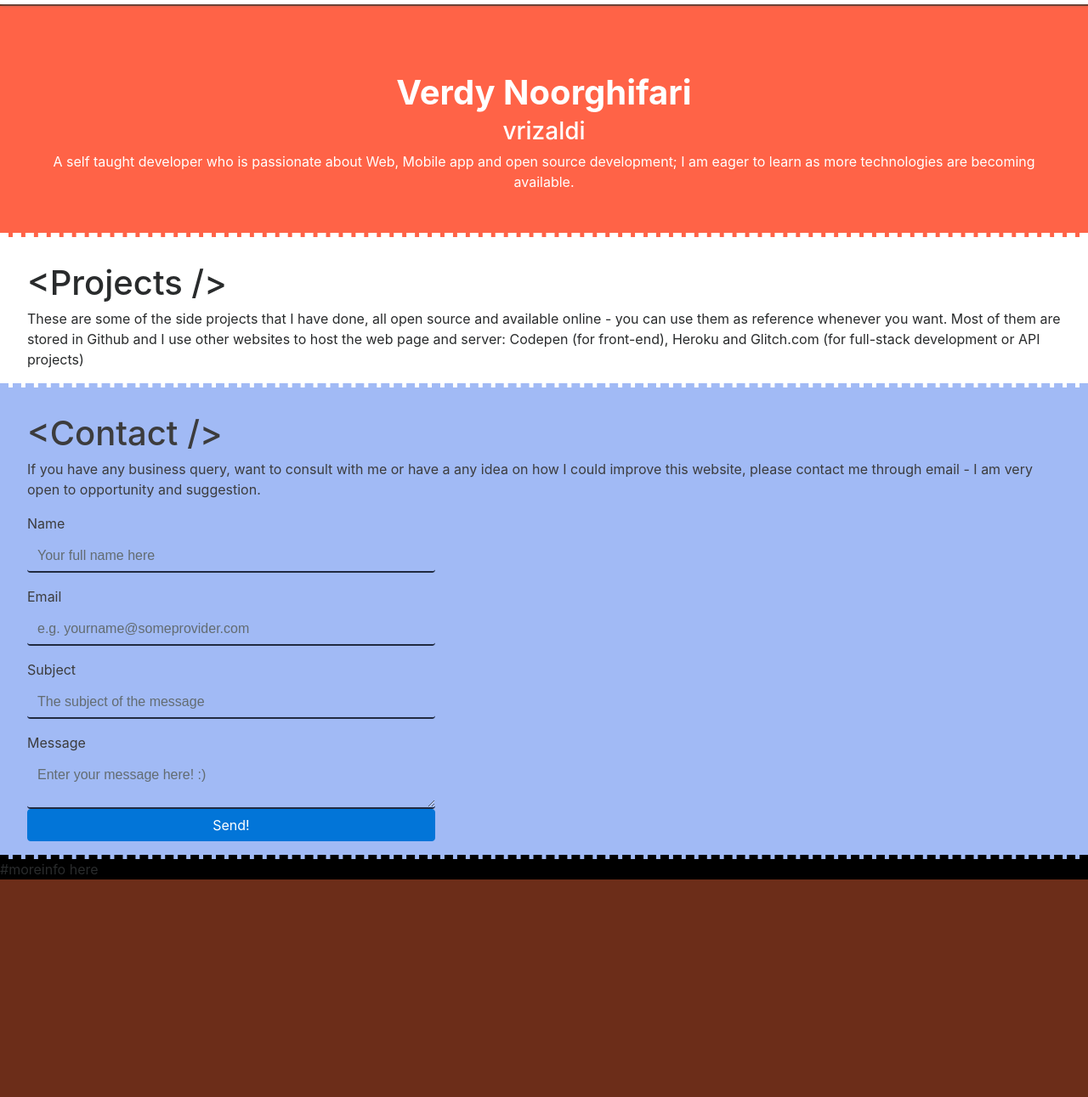
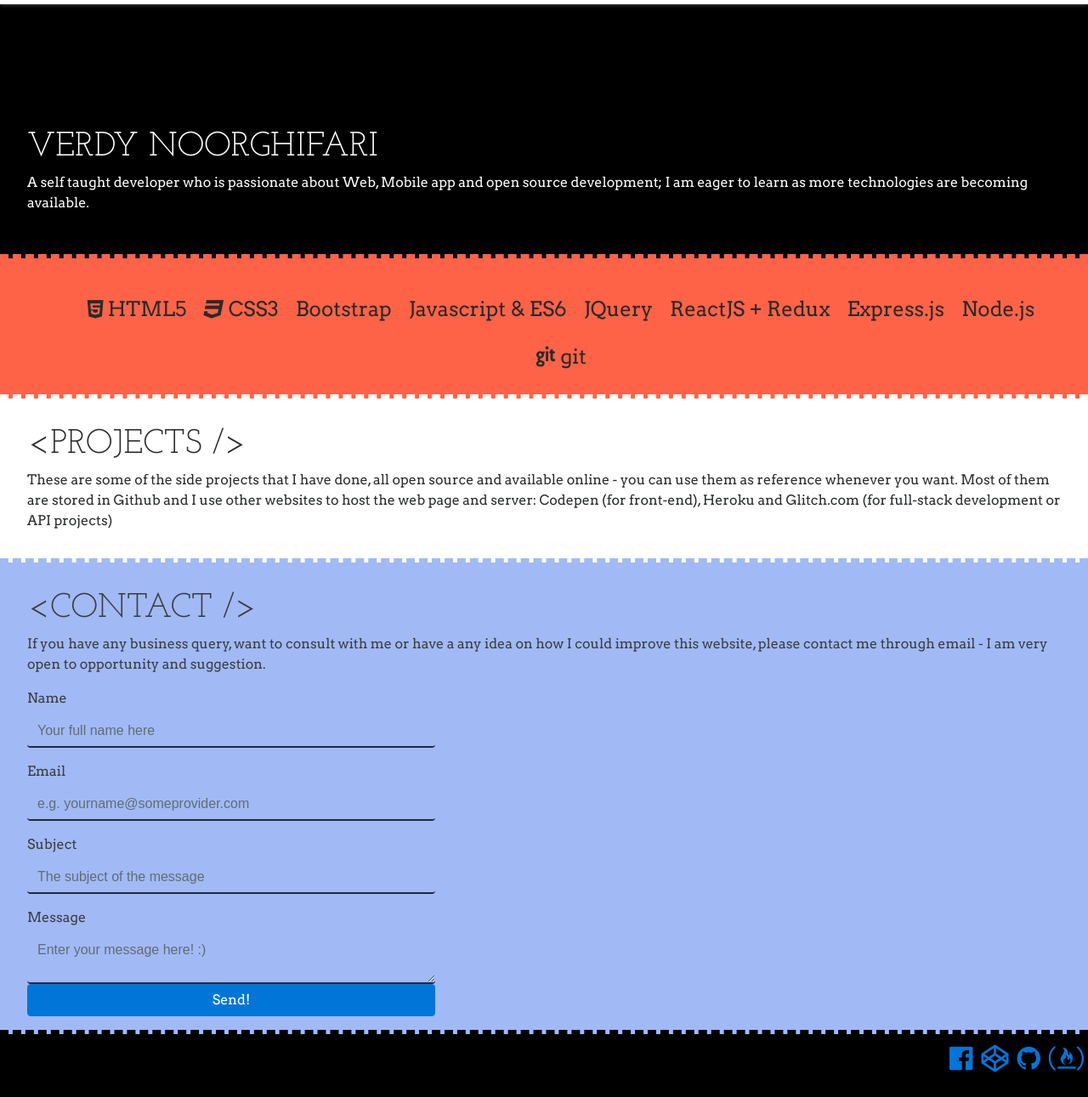
Before and after one commit to vrizaldi/portofolio, a website: page views/index.html in a window 1280 px wide. Shown: the part 53-1344 px from the top of the page at 85% size. Before the commit the page ends 1088 px from the top, so only its background shows below. Drawn offline with nearby package versions, Linux system fonts and the light colour scheme; no server answers.

Commit message:
Fonts changed + all links added

```diff
--- a/public/client.js
+++ b/public/client.js
@@ -16,6 +16,8 @@ function init() {
 	// activate tooltips
 	$('[data-toggle="tooltip"]').tooltip();
 
+	// check where in the document the user is looking at
+	checkLocation();
 }
 
 function parseProjects(projects) {
@@ -30,8 +32,8 @@ function parseProjects(projects) {
 						+ '<p class="card-text desc">' + project.desc + '</p>'
 					+ '</div>'
 					+ '<div class="project-link">'
-						+ '<a class="card-link" href="' + project.githuburl + '" target="blank">'
-							+ '<i class="fa fa-github">'
+						+ '<a class="card-link" href="' + project.sourcecodeurl + '" target="blank">'
+							+ '<i class="fa fa-code">'
 						+ '</a>'
 					+ '</div>'
 				+ '</div>'
--- a/public/index.css
+++ b/public/index.css
@@ -5,7 +5,8 @@
 body {
 	margin: 0;
 	padding: 60px 0 0 0;
-	background-color: rgb(108, 45, 25);
+	background-color: #000;
+	font-family: 'Arvo';
 }
 
 .container-fluid {
@@ -24,12 +25,23 @@ body {
 	-o-box-shadow: 0 0px 5px 0px rgb(108, 107, 106);
 }
 
+.navbar-toggler {
+	background-color: rgb(255, 99, 71);
+	color: #fff;
+	border-radius: 2px;
+}
+
 .page-nav.active {
 	color: #000;
 	background-color: #fff;
 	border: 1px solid #fff;
 	border-top-color: rgb(255, 99, 71);
 	border-bottom-color: rgb(161, 186, 245);
+}
+
+.navbar-brand, .title, .page-nav {
+	font-family: "Josefin Slab", cursive;
+	text-transform: uppercase;
 }
 
 /* sections */
@@ -41,17 +53,37 @@ body {
 
 /* about section */
 #about-sec {
+	background-color: #000;
+	text-align: start;
+	padding: 9em 2em 2em 2em;
+	color: #fff;
+	border-bottom-color: rgb(255, 99, 71);
+}
+
+/* skills section */
+#skills-wrapper {
 	background-color: rgb(255, 99, 71);
-	text-align: center;
-	padding: 5em 2em 2em 2em;
-	color: #fff;
 	border-bottom-color: #fff;
+}
+
+#skills {
+	list-style: none;
+	display: flex;
+	justify-content: center;
+	flex: 0 0 20%;
+	flex-wrap: wrap;
+}
+
+#skills li {
+	font-size: 1.5em;
+	margin: 10px;
 }
 
 /* portofolio section */
 #portofolio-sec {
 	background-color: #fff;
 	border-bottom-color: rgb(161, 186, 245);
+	padding-bottom: 1em;
 }
 
 #grid-sizer {
@@ -122,6 +154,13 @@ body {
 	background-color: #000;
 }
 
-#name {
-	font-weight: bold;
+#soc-med {
+	list-style: none;
+	display: flex;
+	font-size: 2em;
+	justify-content: flex-end;
 }
+
+#soc-med li {
+	margin: 5px;
+}
--- a/views/index.html
+++ b/views/index.html
@@ -9,6 +9,7 @@
 	-->
     <meta charset="utf-8">
 
+    <link href="https://fonts.googleapis.com/css?family=Arvo|Josefin+Slab" rel="stylesheet">
     <link href="/bootstrap.min.css" rel="stylesheet">
     <link href="/font-awesome.min.css" rel="stylesheet">
 		<link href="/index.css" rel="stylesheet">
@@ -20,7 +21,7 @@
       <a class="navbar-brand" href="/">vrizaldi</a>
 
       <button type="button" class="navbar-toggler" data-toggle="collapse" data-target="#nav">
-        <i class="fa fa-toggle-down fa-1x"></i>
+        <i class="fa fa-list fa-1x"></i>
       </button>
 
   		<div id="nav"
@@ -49,15 +50,29 @@
   	<!-- content -->
   	<main class="container-fluid">
   		<div id="about-sec" class="section">
-	  		<h1 id="name">Verdy Noorghifari<h1>
-	  		<h3 id="username">vrizaldi</h3>
-	  		<p>
+	  		<h1 id="name" class="title">Verdy Noorghifari</h1>
+	  		<p id="bio">
 		  		A self taught developer who is passionate about Web, Mobile app and open source development; I am eager to learn as more technologies are becoming available.
 		  	</p>
+
   		</div>
 
+      <div id="skills-wrapper" class="section">
+        <ul id="skills">
+          <li><i class="fa fa-html5"></i> HTML5</li>
+          <li><i class="fa fa-css3"></i> CSS3</li>
+          <li>Bootstrap</li>
+          <li>Javascript &amp; ES6</li>
+          <li>JQuery</li>
+          <li>ReactJS + Redux</li>
+          <li>Express.js</li>
+          <li>Node.js</li>
+          <li><i class="fa fa-git"></i> git</li>
+        </ul>
+      </div>
+
   		<div id="portofolio-sec" class="section">
-  			<h1>&lt;Projects /&gt;</h1>
+  			<h1 class="title">&lt;Projects /&gt;</h1>
   			<p>
 	  			These are some of the side projects that I have done, all open source and available online - you can use them as reference whenever you want. Most of them are stored in Github and I use other websites to host the web page and server: Codepen (for front-end), Heroku and Glitch.com (for full-stack development or API projects)
   			</p>
@@ -69,7 +84,7 @@
   		</div>
 
   		<div id="contact-sec" class="section">
-  			<h1>&lt;Contact /&gt;</h1>
+  			<h1 class="title">&lt;Contact /&gt;</h1>
   			<p>
   				If you have any business query, want to consult with me or have a any idea on how I could improve this website, please contact me through email - I am very open to opportunity and suggestion.
   			</p>
@@ -121,7 +136,20 @@
   		</div>
 
   		<footer id="footer">
-  			#moreinfo here
+  			<ul id="soc-med">
+          <li>
+            <a href="https://www.facebook.com/M.VerdyRizaldi"><i class="fa fa-facebook-official"></i></a>
+          </li>
+          <li>
+            <a href="https://codepen.io/vrizaldi/"><i class="fa fa-codepen"></i></a>
+          </li>
+          <li>
+            <a href="https://github.com/vrizaldi"><i class="fa fa-github"></i></a>
+          </li>
+          <li>
+            <a href="https://www.freecodecamp.com/vrizaldi"><i class="fa fa-free-code-camp"></i></a>
+          </li>
+        </ul>
   		</footer>
   	</main>
 
```
Also changed, not shown: projects.json (+8 -8 lines), public/winterest.png.
